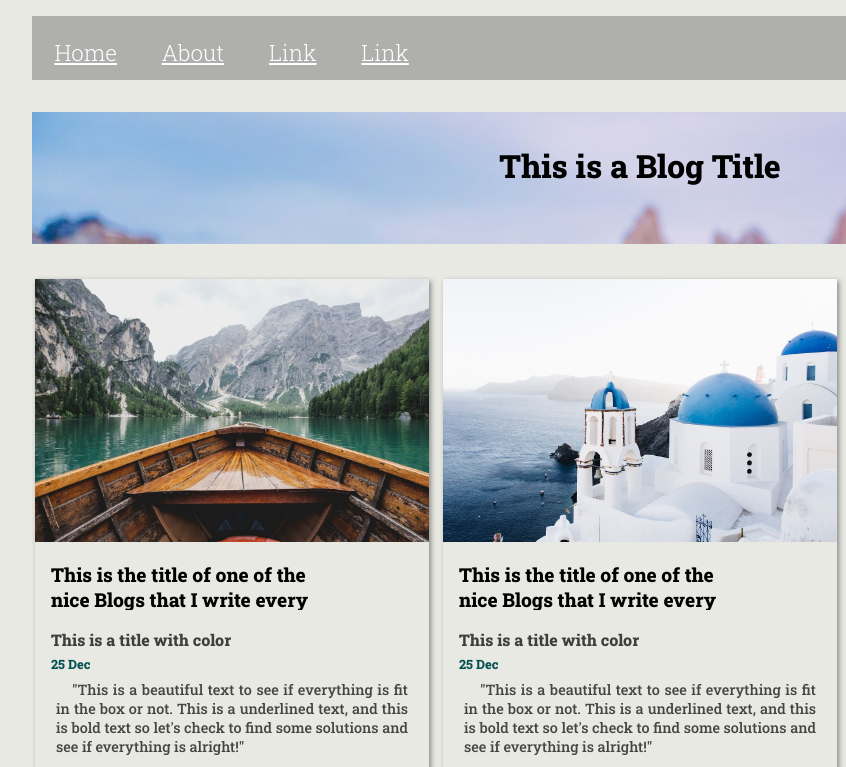
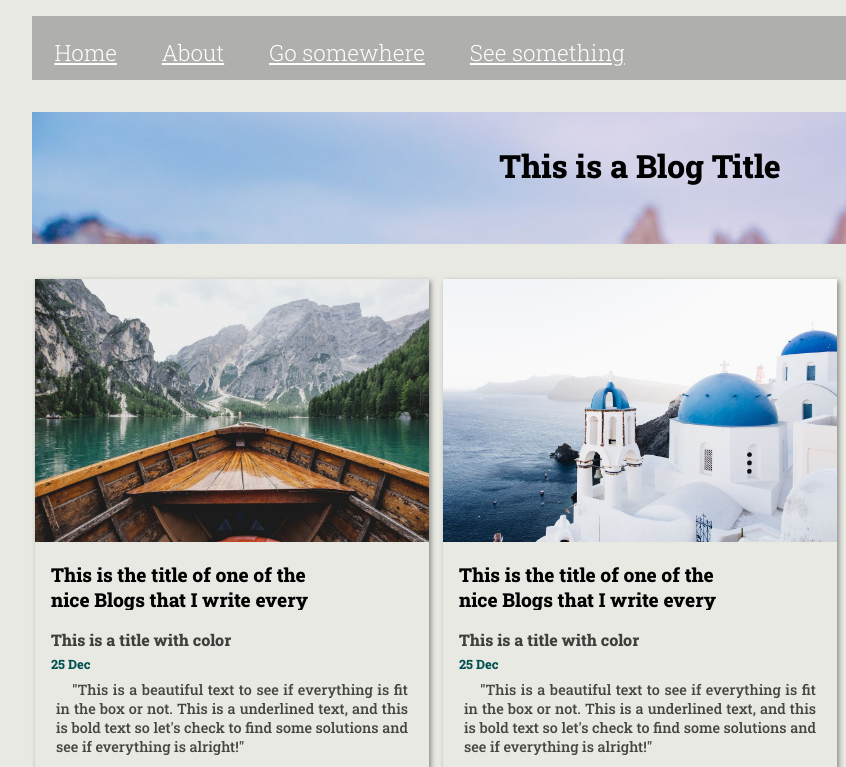
Before and after one commit to GagikNav/blog, a plain HTML site: page index.html in a window 1280 px wide. Shown: the top 767 px of the page, 0-846 px from the left. Drawn offline with Linux system fonts and the light colour scheme.

Commit message:
Rename home.html to index , delete .vscode

```diff
--- a/home.html
+++ b/index.html
@@ -16,8 +16,8 @@
     <ul class="navbar">
       <li><a href="home.html">Home</a></li>
       <li><a href="#">About</a></li>
-      <li><a href="#">Link</a></li>
-      <li><a href="#">Link</a></li>
+      <li><a href="#">Go somewhere</a></li>
+      <li><a href="#">See something</a></li>
       <li class="social" id="links"><a href="https://www.linkedin.com" target="_blank" title="Go to LinkedIn"><i
             class="fab fa-linkedin"></i></a></li>
       <li class="social" id="links"><a href="https://www.instagram.com" target="_blank" title="Go to Instagram"><i
```
Also changed, not shown: 1 other file.
